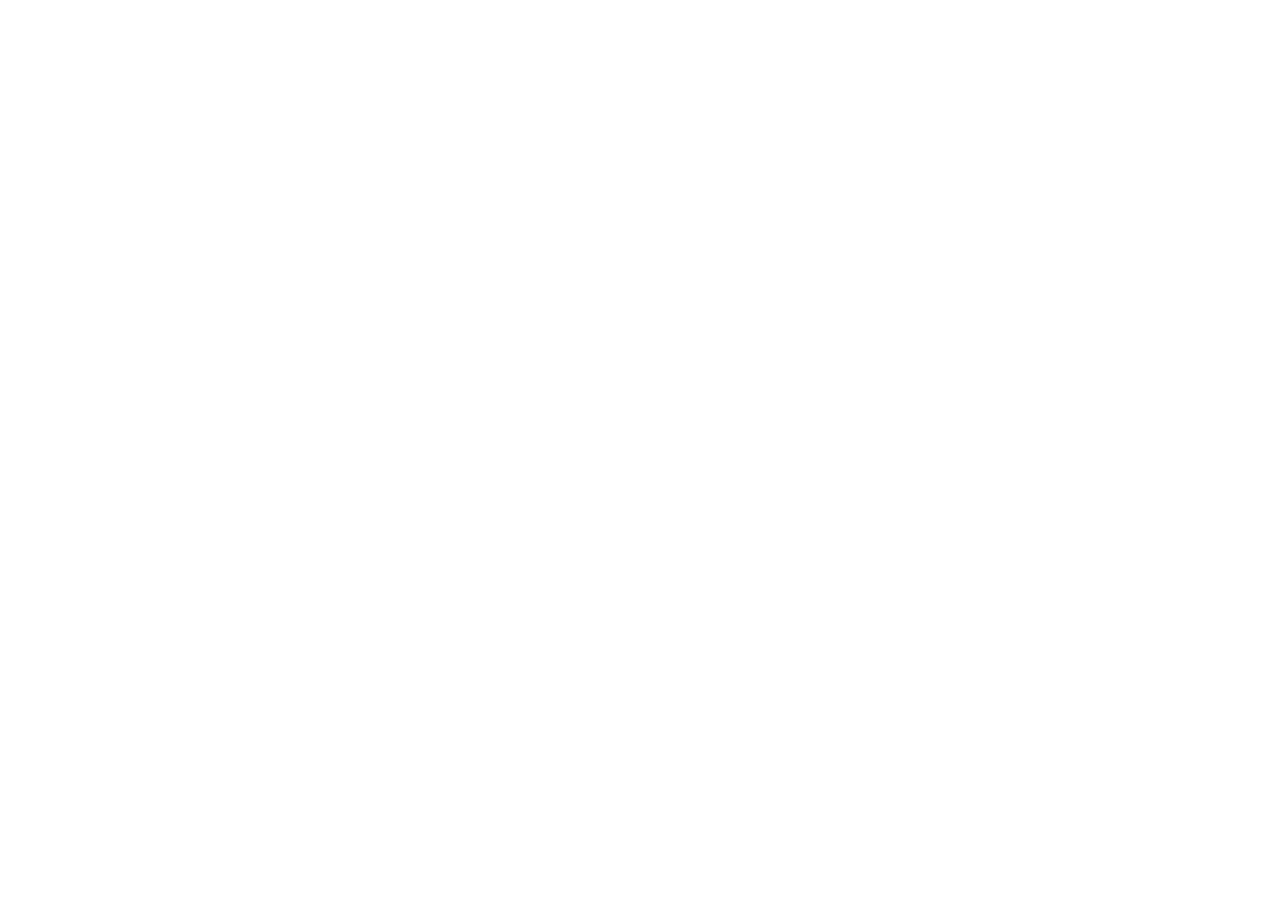
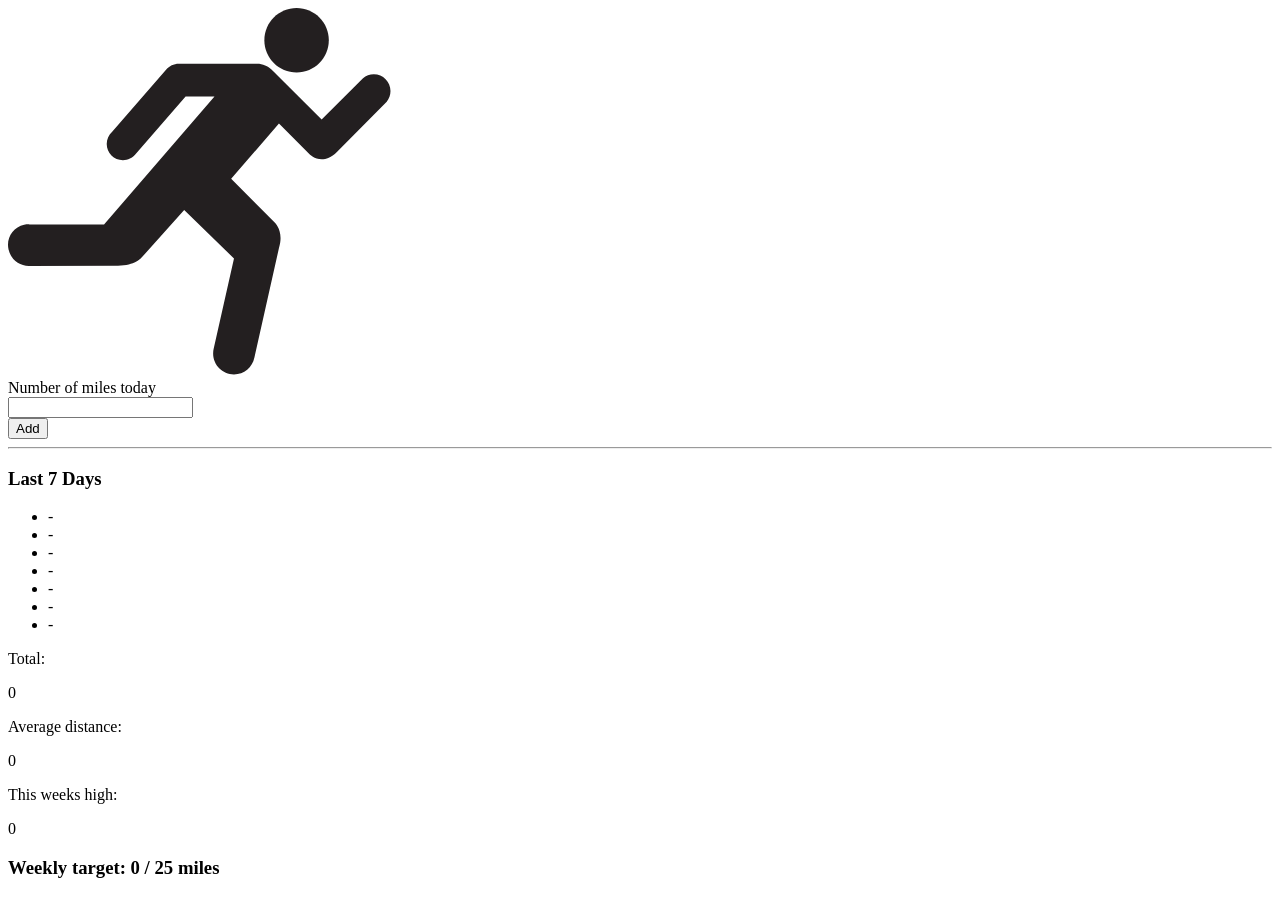
Before and after one commit to alysonrwilliams/js-running-tracker, a plain HTML site: page index.html in a window 1280 px wide. Before the commit the page ends 800 px from the top, so only its background shows below. Drawn offline with Linux system fonts and the light colour scheme.

Commit message:
html complete

```diff
--- a/index.html
+++ b/index.html
@@ -1,12 +1,79 @@
 <!DOCTYPE html>
 <html lang="en">
-<head>
-    <meta charset="UTF-8">
-    <meta http-equiv="X-UA-Compatible" content="IE=edge">
-    <meta name="viewport" content="width=device-width, initial-scale=1.0">
-    <title>Document</title>
-</head>
-<body>
+  <head>
+    <meta charset="UTF-8" />
+    <meta http-equiv="X-UA-Compatible" content="IE=edge" />
+    <meta name="viewport" content="width=device-width, initial-scale=1.0" />
+    <title>Running Tracker</title>
+  </head>
+  <body>
+    <div class="logo">
+      <svg
+        width="383"
+        height="367"
+        viewBox="0 0 383 367"
+        fill="none"
+        xmlns="http://www.w3.org/2000/svg"
+      >
+        <path
+          d="M288.603 64.462C306.387 64.462 320.81 49.991 320.81 32.207C320.81 14.423 306.388 0 288.603 0C270.77 0 256.348 14.422 256.348 32.207C256.348 49.991 270.77 64.462 288.603 64.462Z"
+          fill="#231F20"
+        />
+        <path
+          d="M177.603 88.382L127.466 146.315C124.494 149.969 120.011 152.211 114.944 152.211C105.979 152.211 98.7194 144.951 98.7194 136.034C98.7194 131.162 100.814 126.825 104.176 123.853L158.26 61.584C161.232 58.027 165.715 55.737 170.782 55.737L249.033 55.688C254.783 55.688 259.947 58.027 263.748 61.681L313.641 111.575L355.008 70.305C357.932 67.82 361.684 66.358 365.776 66.358C375.034 66.358 382.489 73.862 382.489 83.12C382.489 87.164 381.124 90.818 378.737 93.742L328.892 143.976C313.739 159.081 301.558 146.266 301.558 146.266L270.959 115.521L223.161 170.823L266.964 214.626C266.964 214.626 276.221 223.202 270.91 240.255L246.353 349.735C244.404 359.237 236.024 366.399 225.987 366.399C214.439 366.399 205.133 357.044 205.133 345.545C205.133 343.694 205.328 341.94 205.766 340.283L225.987 250.484L176.19 202.101L133.362 249.851C133.362 249.851 126.443 258.378 108.074 257.744L21.1994 257.89C11.5034 258.037 2.68437 251.41 0.540366 241.568C-2.04263 230.361 4.87637 219.349 16.1314 216.865C17.8864 216.475 19.6404 216.329 21.3454 216.377L96.0394 216.572L206.499 88.522L177.605 88.376L177.603 88.382Z"
+          fill="#231F20"
+        />
+      </svg>
+    </div>
 
-</body>
+    <form>
+      <label for="entry">Number of miles today</label>
+      <br />
+      <input type="number" id="entry" step="0.1" />
+      <br />
+      <button type="submit">Add</button>
+    </form>
+
+    <hr />
+
+    <section class="entriesWrapper">
+      <h3>Last 7 Days</h3>
+      <ul id="entries">
+        <li>-</li>
+        <li>-</li>
+        <li>-</li>
+        <li>-</li>
+        <li>-</li>
+        <li>-</li>
+        <li>-</li>
+      </ul>
+    </section>
+
+    <section class="data">
+      <div>
+        <p>Total:</p>
+        <span id="total">0</span>
+      </div>
+      <div>
+        <p>Average distance:</p>
+        <span id="average">0</span>
+      </div>
+      <div>
+        <p>This weeks high:</p>
+        <span id="high">0</span>
+      </div>
+    </section>
+
+    <section class="progress">
+      <h3>
+        Weekly target:
+        <span id="progress-total">0</span>
+        /
+        <span id="target">25</span> miles
+      </h3>
+      <div class="progressCircleWrapper">
+          <!-- TODO -->
+      </div>
+    </section>
+  </body>
 </html>
```
Also changed, not shown: runner.svg (added).
